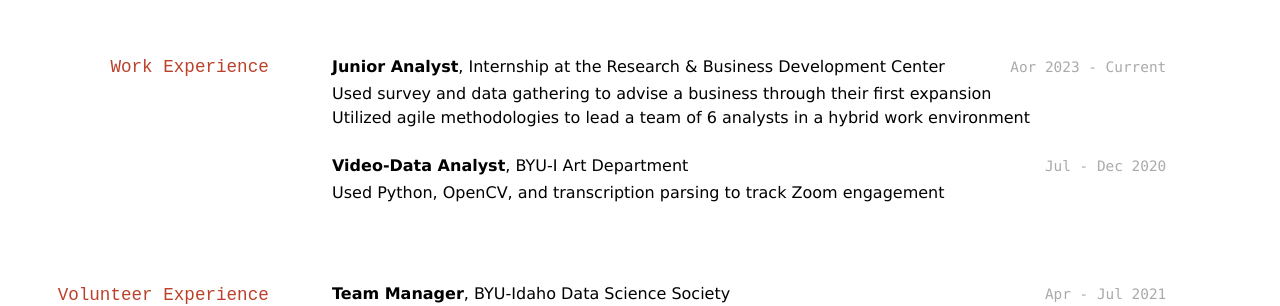
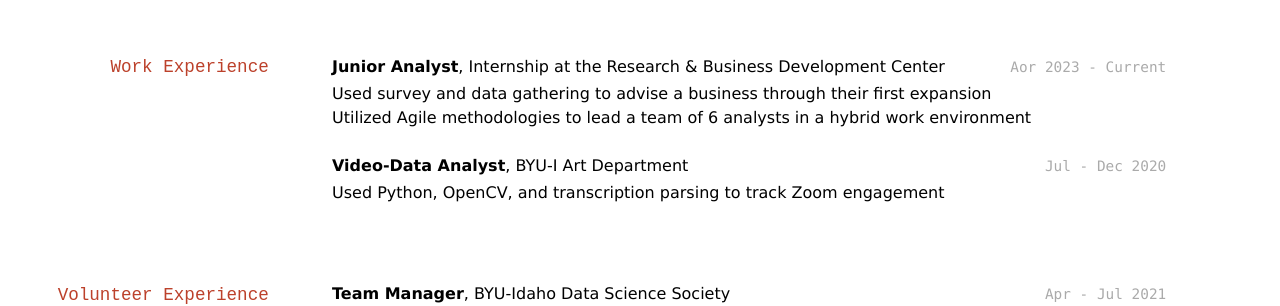
Before and after one commit to BrianGrant-Data/Resume, a Jekyll site: the page built from docs/index_master.md, in a window 1280 px wide. Shown: the part 288-594 px from the top of the page. Built offline with Jekyll 4.4.1, drawn with Linux system fonts in a browser that asks for light colours.

```diff
--- a/docs/index_master.md
+++ b/docs/index_master.md
@@ -27,7 +27,7 @@ __Brigham Young University - Idaho__
 `Aor 2023 - Current`
 __Junior Analyst__, Internship at the Research & Business Development Center
 - Used survey and data gathering to advise a business through their first expansion
-- Utilized agile methodologies to lead a team of 6 analysts in a hybrid work environment
+- Utilized Agile methodologies to lead a team of 6 analysts in a hybrid work environment
 
 `Jul - Dec 2020`
 __Video-Data Analyst__, BYU-I Art Department
```
